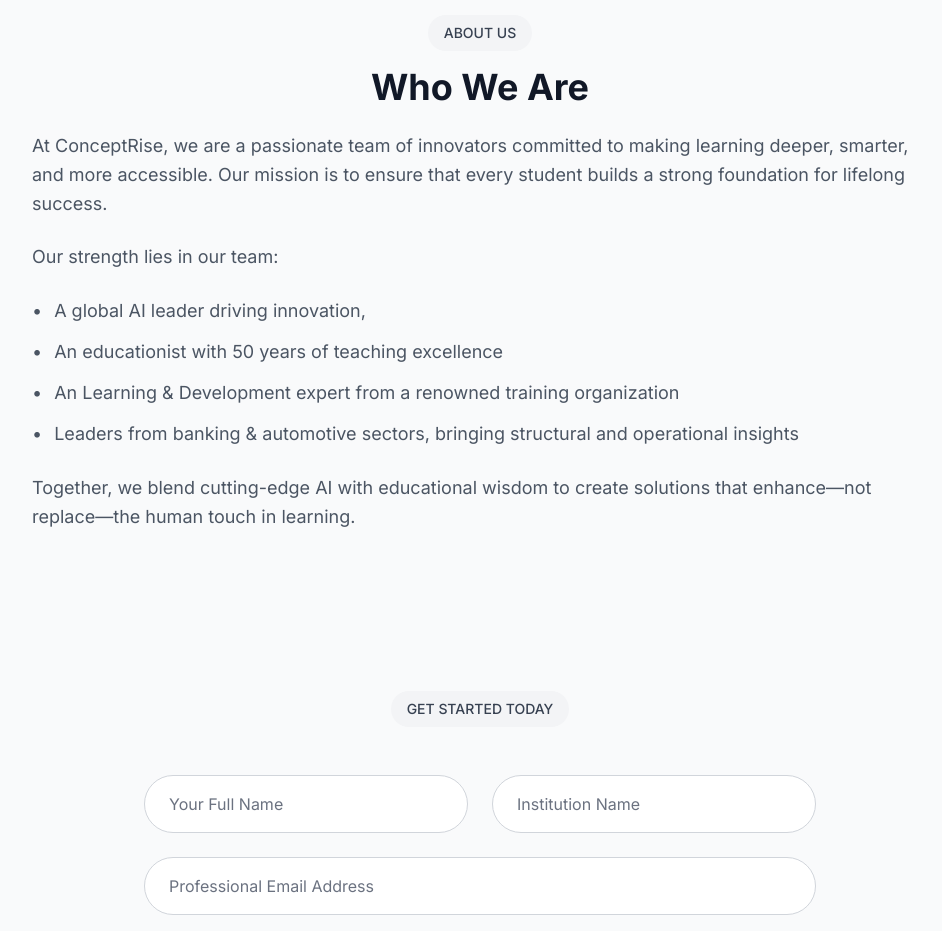
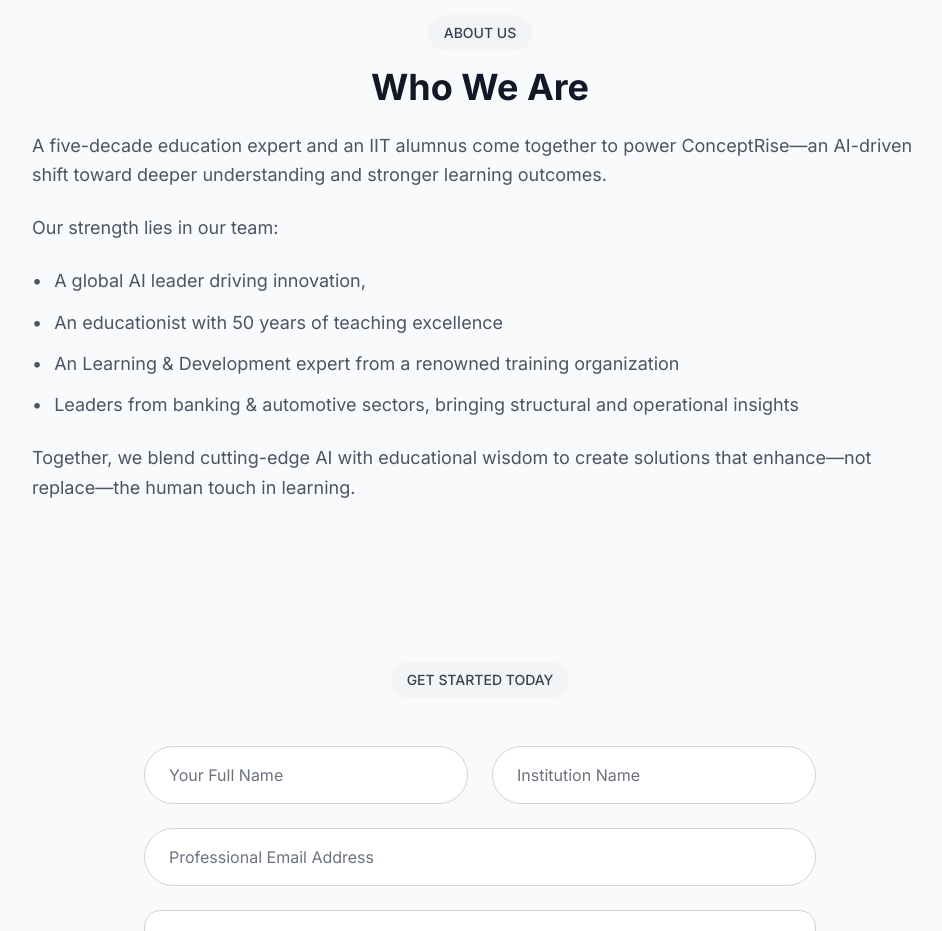
Before and after one commit to justvisiting/justvisiting.github.io, a plain HTML site: page index.html in a window 1280 px wide. Shown: the part 1680-2611 px from the top of the page, without its empty margins (160-1102 px from the left). Drawn offline with nearby package versions, Linux system fonts and the light colour scheme.

Commit message:
Update who we are

```diff
--- a/index.html
+++ b/index.html
@@ -168,7 +168,7 @@
                     <span class="inline-block bg-gray-100 text-gray-700 px-4 py-2 rounded-full text-sm font-medium mb-4">ABOUT US</span>
                     <h3 class="text-3xl md:text-4xl font-bold text-gray-900 mb-6">Who We Are</h3>
                     <div class="text-left max-w-4xl mx-auto space-y-6">
-                        <p class="text-lg text-gray-600 leading-relaxed">At ConceptRise, we are a passionate team of innovators committed to making learning deeper, smarter, and more accessible. Our mission is to ensure that every student builds a strong foundation for lifelong success.</p>
+                        <p class="text-lg text-gray-600 leading-relaxed">A five-decade education expert and an IIT alumnus come together to power ConceptRise—an AI-driven shift toward deeper understanding and stronger learning outcomes.</p>
                         <p class="text-lg text-gray-600 leading-relaxed">Our strength lies in our team:</p>
                         <ul class="text-lg text-gray-600 leading-relaxed space-y-3 list-none pl-0">
                             <li class="flex items-start">
```
